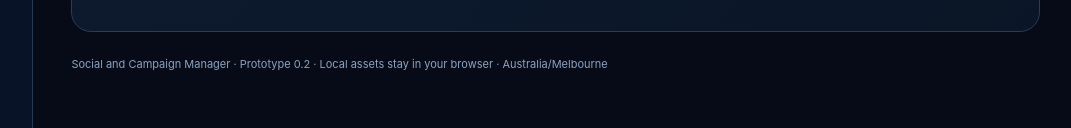
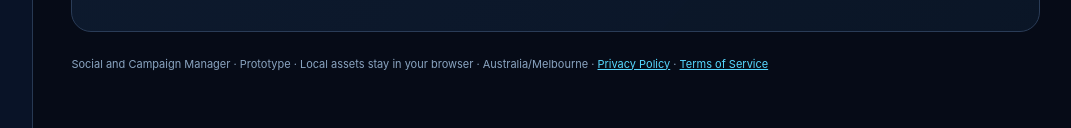
Before and after one commit to Bomsilaga/social-and-campaign-manager, a website: page index.html in a window 1280 px wide. Shown: the part 5972-6100 px from the top of the page, without its empty margins (202-1273 px from the left). Drawn offline with Linux system fonts and the light colour scheme; no server answers.

Commit message:
feat: link public legal pages from studio footer

```diff
--- a/index.html
+++ b/index.html
@@ -52,7 +52,7 @@
 <div class="field"><label>Brand / campaign name</label><input id="prefBrand" maxlength="80" placeholder="Your brand"></div></div></div>
 <h3>API access and expense controls</h3><div class="controlrow"><div><div class="field"><label>Studio access token (current browser session only)</label><input type="password" id="studioToken" placeholder="Matches EDITOR_ACCESS_TOKEN in Vercel" autocomplete="off"></div><div class="actions"><button class="btn" id="saveToken">Use token this session</button><button class="btn" id="clearToken">Clear token</button><button class="btn" id="checkApis">Check provider configuration</button></div><p class="muted">This prototype uses a shared access token for API calls. Use a private device and replace it with authenticated accounts before launching publicly.</p></div><div><div class="field"><label>Monthly discretionary AI spend target (AUD)</label><input type="number" id="prefBudget" min="0" max="5000" step="1"></div><div class="field"><label>Image creation approval</label><select id="prefPaidConfirm"><option value="always">Confirm each paid generation</option></select></div><div id="apiStatus" class="message" aria-live="polite">Checking provider readiness has not started.</div><p class="muted">The budget value is a planning preference, not a hard spending cap. Keep ALLOW_PAID_GENERATION disabled until you approve billing.</p></div></div>
 <div class="actions"><button class="btn primary" id="savePrefs">Save preferences</button><button class="btn" id="resetPrefs">Restore defaults</button><button class="btn" id="exportPrefs">Export settings JSON</button><button class="btn" id="importPrefs">Import settings JSON</button><input style="display:none" type="file" accept="application/json" id="importPrefsFile"></div><p id="settingsNotice" class="message">Preferences are local to this browser.</p>
-</section><div class="foot">Social and Campaign Manager · Prototype 0.2 · Local assets stay in your browser · Australia/Melbourne</div></main></div>
+</section><div class="foot">Social and Campaign Manager · Prototype · Local assets stay in your browser · Australia/Melbourne · <a href="/privacy">Privacy Policy</a> · <a href="/terms">Terms of Service</a></div></main></div>
 <script>
 "use strict";
 const $=id=>document.getElementById(id);
```
